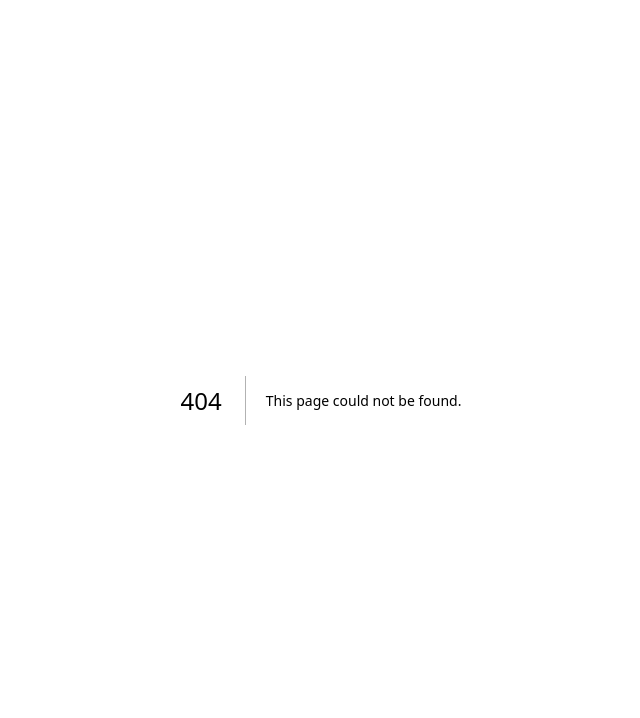
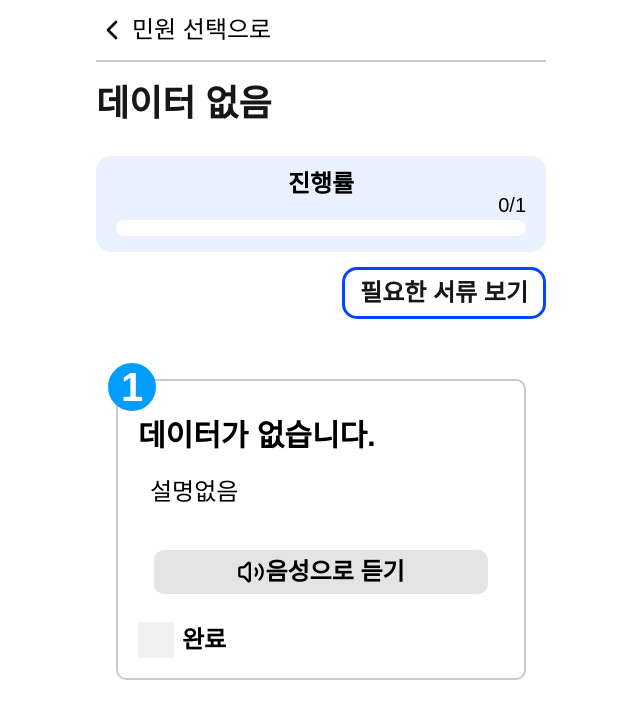
Before and after one commit to kys1122/mijung_project, a Next.js app: page /list/procedure/1 in a window 1280 px wide. Before the commit this address had no page. Shown: the top 718 px of the page, without its empty margins (319-959 px from the left). Built offline with nearby package versions, Linux system fonts and the light colour scheme.

Commit message:
add_procedure

```diff
--- a/src/app/list/page.tsx
+++ b/src/app/list/page.tsx
@@ -1,10 +1,12 @@
 "use client"
 
 import React from "react";
+import { useRouter } from "next/navigation";
 import TopSettings from '../components/TopSettings';
 
 interface ListInterface {
   id: number;
+  url: string;
   title: string;
   description: string;
 }
@@ -13,20 +15,24 @@ interface ListInterface {
 const ListData: ListInterface[] = [
   {
     id: 1,
+    url: "basicLiving",
     title: "국민기초생활수급자증명",
     description: "설명1",
   },
   {
     id: 2,
+    url: "feeReduction",
     title: "요금감면 일괄 신청",
     description: "설명2",
   }
 ];
 
 const ListScreen : React.FC = () => {
+  const router = useRouter();
+
   return (
       <div className="pt-[20px] flex flex-col items-center bg-white">
-        <div className="w-full max-w-[400px]">
+        <div className="w-full max-w-[450px]">
           <h1 className='text-[36px] font-bold text-black'>
               민원 선택
           </h1>
@@ -47,6 +53,7 @@ const ListScreen : React.FC = () => {
               {item.description}
             </p>
             <button
+              onClick={() => router.push(`list/procedure/${item.url}`)}
               className="mt-7 w-full bg-[#009DFF] rounded-[10px] text-white text-[28px] font-bold hover:bg-[#0089e0] active:scale-[0.98] transition-all">
               민원 절차 보기
             </button>
--- /dev/null
+++ b/src/app/list/procedure/[id]/page.tsx
@@ -0,0 +1,130 @@
+"use client"
+
+import { Check, ChevronLeft, ExternalLink, Volume2 } from "lucide-react";
+import { useParams, useRouter } from "next/navigation";
+import React, { useEffect, useState } from "react";
+
+//임시 데이터
+const TestData : Record<string, any> = {
+  //데이터가 없을 때
+  nothingData: {
+    name: "데이터 없음",
+    step: [
+      {id: 1, title: "데이터가 없습니다.", description: "설명없음"}
+    ]
+  },
+  basicLiving: {
+    name: "국민기초생활수급자증명",
+    step: [
+      {id: 1, title: "정부24 접속", description: "정부24 사이트 접속", isCompleted: false}
+    ]
+  },
+  feeReduction: {
+    name: "요금감면 일괄 신청",
+    step: [
+      {id: 1, title: "정부24 접속 후 로그인", description: "정부24 사이트 접속", link: "https://www.gov.kr", isCompleted: false},
+      {id: 2, title: "요금감면 일괄신청 검색 후 서비스 신청", description: "오른쪽 위 전체메뉴 → 민원 찾기 → 검색창에 '요금감면 일괄신청' 검색 후 신청하기 클릭", isCompleted: false},
+      {id: 3, title: "신청인 정보 입력 및 감면 자격 확인", description: "시도/시군구 선택 후 [주소조회] 선택 관련 유의사항 읽은 후 동의 체크, 신청인 정보 입력 및 감면 자격 확인", isCompleted: false},
+      {id: 4, title: "필요한 항목 선택 후 고객번호 입력", description: "전기, 도시가스, TV수신료 등 필요한 항목 선택 후 고객번호 입력", isCompleted: false},
+      {id: 5, title: "신청서 제출", description: "신청서 제출", isCompleted: false}
+    ]
+  }
+}
+
+const ProcedureScreen : React.FC = () => {
+  const router = useRouter();
+  const params = useParams();
+  const id = params.id as string;
+
+  const [step, setStep] = useState<any[]>([]);
+
+  //id에 맞는 데이터 연결, 없는 id면 데이터 없음을 안내
+  useEffect(()=>{
+    if(id && TestData[id]){
+      setStep(TestData[id].step);
+    } else {
+      setStep(TestData["nothingData"].step);
+    }
+  },  [id]);
+
+  //진행률 계산
+  const currentProcedure = TestData[id] || TestData["nothingData"];
+  const completedCount = step.filter((s:any) =>  s.isCompleted).length;
+  const progress = (completedCount/step.length) * 100;
+
+  //완료 상태
+  const Complete =  (stepId: number) => {
+    setStep(step.map((s: any) => s.id == stepId ? {...s, isCompleted: !s.isCompleted} : s));
+  }
+
+  return(
+    <div className="flex flex-col items-center bg-white">
+      <header className="w-full max-w-[450px] py-3 justify-between border-b-2 border-[#C9C9C9]">
+        <button
+        onClick={() => router.push('/list')}
+        className="flex items-center activate:opacity-40 transition-opacity gap-1"
+        >
+          <ChevronLeft className="w-8 h-8 text-black"/>
+          <span className="text-[24px] text-black">민원 선택으로</span>
+        </button>
+      </header>
+
+      <div className="w-full max-w-[450px]">
+        <h1 className="pt-[15px] text-[36px] font-bold">{currentProcedure.name}</h1>
+
+        <div className="mt-[25px] pt-[10px] px-5 pb-4 bg-[#E9F1FF] rounded-[15px]">
+          <span className="text-center text-[24px] text-black font-bold block">진행률</span>
+          <span className="w-full text-right text-[20px] text-black block -mt-3">{completedCount}/{step.length}</span>
+          <div className="w-full h-4 bg-white rounded-[20px]">
+            <div className="bg-[#005EFF] h-full transition-all rounded-[20px]"
+                 style={{width: `${progress}%`}}/>
+          </div>
+        </div>
+
+        <div className="flex justify-end">
+          <button className="mt-[15px] p-[5px] px-[15px] flex items-center border-3 border-[#0044FF] rounded-[15px] bg-white text-[24px] font-semibold">
+            필요한 서류 보기
+          </button>
+        </div>
+
+        <div className="flex flex-col gap-10 p-5 mt-10">
+          {step.map((step:any) => (
+            <div key={step.id} className="relative">
+              <div className={`absolute -top-4 -left-2 w-12 h-12 flex items-center justify-center rounded-full text-white font-bold text-[40px] ${step.isCompleted ? 'bg-[#00CA22]' : 'bg-[#009DFF]'}`}>
+                {step.id}
+              </div>
+              <div className={`p-5 pt-8 border-2 rounded-[10px] ${step.isCompleted ? 'border-[#009C27] bg-[#F4FFF6]' : 'border-[#C9C9C9] bg-[#white]'}`}>
+                <h2 className="mb-4 text-[30px] font-bold text-black">{step.title}</h2>
+                <p className="px-3 mb-10 text-[24px] text-black">{step.description}</p>
+                <div className="flex flex-col">
+                  {step.link && (
+                    <button className="w-full flex items-center justify-center bg-[#3F85FF] rounded-[10px] text-white text-[24px] font-bold">
+                      <ExternalLink className="w-5 h-5"/>
+                      사이트 바로가기
+                    </button>
+                  )}
+                  <button className="mx-4 py-1 flex items-center justify-center bg-[#E4E4E4] rounded-[10px] text-[24px] font-bold text-black">
+                    <Volume2 className="w-7 h-7"/>
+                    음성으로 듣기
+                  </button>
+
+                  <button
+                    onClick={() => Complete(step.id)}
+                    className="mt-7 flex items-center"
+                  >
+                    <div className={`w-9 h-9 flex items-center justify-center ${step.isCompleted ? 'bg-[#00E404]' : 'bg-[#F1F1F1]'}`}>
+                      {step.isCompleted && <Check className="text-white w-7 h-7"/>}
+                    </div>
+                    <span className="ml-2 text-[24px] font-bold text-black">완료</span>
+                  </button>
+                </div>
+              </div>
+            </div>
+          ))}
+        </div>
+      </div>
+    </div>
+  )
+}
+
+export default ProcedureScreen;
--- a/src/app/qa/page.tsx
+++ b/src/app/qa/page.tsx
@@ -124,7 +124,7 @@ export default function QaPage() {
 
   return (
     <div className={`min-h-screen flex flex-col items-center pb-10 transition-colors ${themeClass} relative`}>
-      <div className="w-full max-w-[400px] relative pt-14">
+      <div className="w-full max-w-[450px] relative pt-14">
         <TopSettings lang={lang} setLang={setLang} isHighContrast={isHighContrast} setIsHighContrast={setIsHighContrast} isLargeFont={isLargeFont} setIsLargeFont={setIsLargeFont} t={t} />
         <div className="px-5 mb-8">
           <h1 className={`${isLargeFont ? 'text-[44px]' : 'text-[38px]'} font-bold tracking-tighter`}>{t.title}</h1>
--- a/src/app/user/login/page.tsx
+++ b/src/app/user/login/page.tsx
@@ -61,7 +61,7 @@ const LoginScreen : React.FC = () => {
             회원가입
           </Link>
         </div>
-        <div className="pt-[35px] w-[400px] flex items-center">
+        <div className="pt-[35px] w-[450px] flex items-center">
           <div className="flex-grow border-t border-[#AAAAAA]"/>
           <h1 className="px-4 text-[#AAAAAA] text-[24px]">또는</h1>
           <div className="flex-grow border-t border-[#AAAAAA]"/>
--- a/src/app/user/signup/page.tsx
+++ b/src/app/user/signup/page.tsx
@@ -20,7 +20,7 @@ const signupScreen : React.FC = () => {
 
   return(
     <div className='pt-[50px] items-center flex flex-col bg-white'>
-        <h1 className='w-full max-w-[400px] text-[36px] font-bold text-black mx-10'>
+        <h1 className='w-full max-w-[450px] text-[36px] font-bold text-black mx-10'>
           회원가입
         </h1>
         <div className="w-[340px] pt-[40px] flex flex-col">
```
